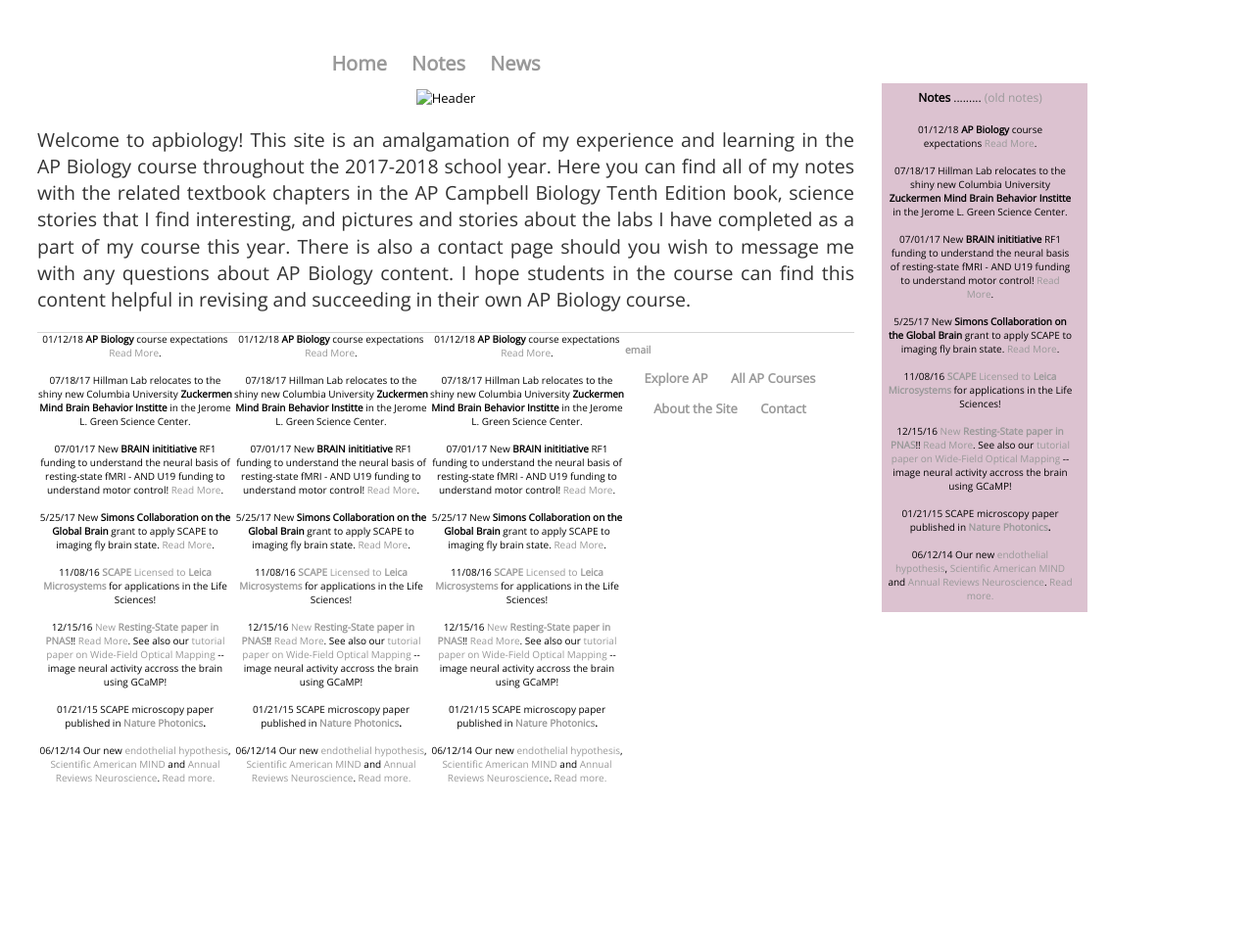
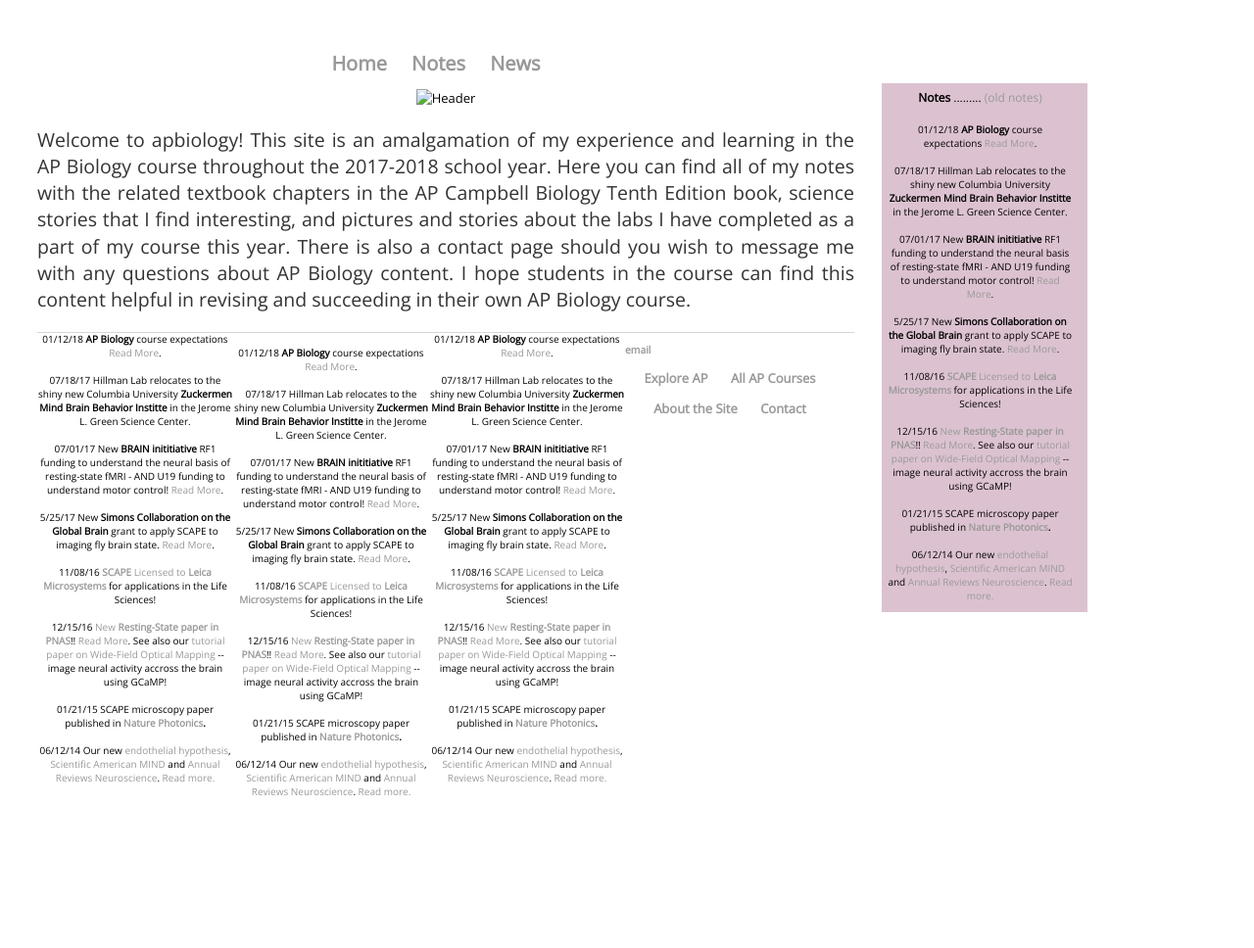
Before and after one commit to meganscarlett/meganscarlett.github.io, a Jekyll site: the page built from index.html, in a window 1280 px wide. Shown: the whole page at 98% size. Built offline with Jekyll 4.4.1, drawn with Linux system fonts in a browser that asks for light colours.

Commit message:
Update index.html

```diff
--- a/index.html
+++ b/index.html
@@ -75,7 +75,7 @@ I hope students in the course can find this content helpful in revising and succ
 </div></div>
 		<!-- center column -->
 	<div id="column-center"><div style="font-size: 10px">
-		<div class="bigspacer"></div>
+		<br>
                     01/12/18 <strong> AP Biology </strong> course expectations <a href="https://meganscarlett.github.io/2018/01/11/ap-biology-course-expectations.html">Read More</a>.</span><span class="style17"><br>
                     <br>
                       </span><span class="style3"> 07/18/17 Hillman Lab relocates to the shiny new Columbia University <strong>Zuckermen Mind Brain Behavior Institte</strong> in the Jerome L. Green Science Center. </span><span class="style17"><br>
```
